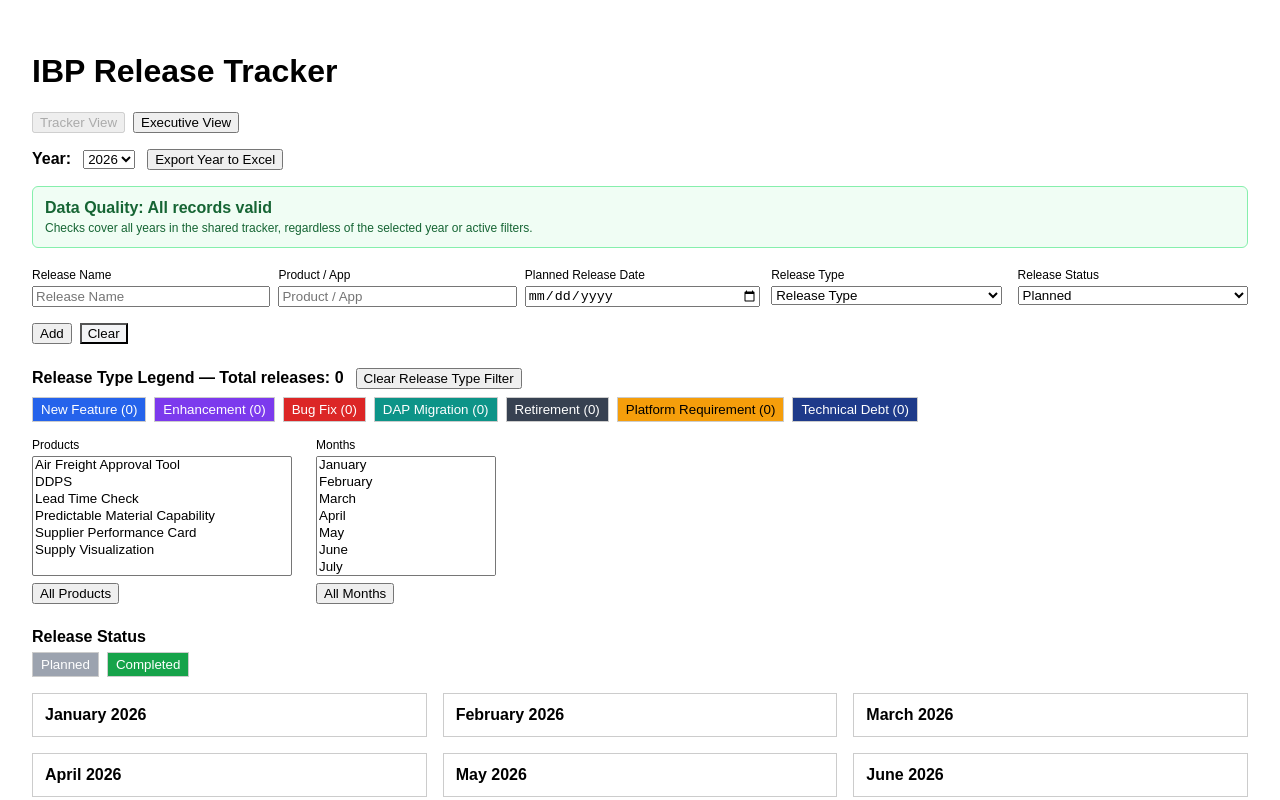
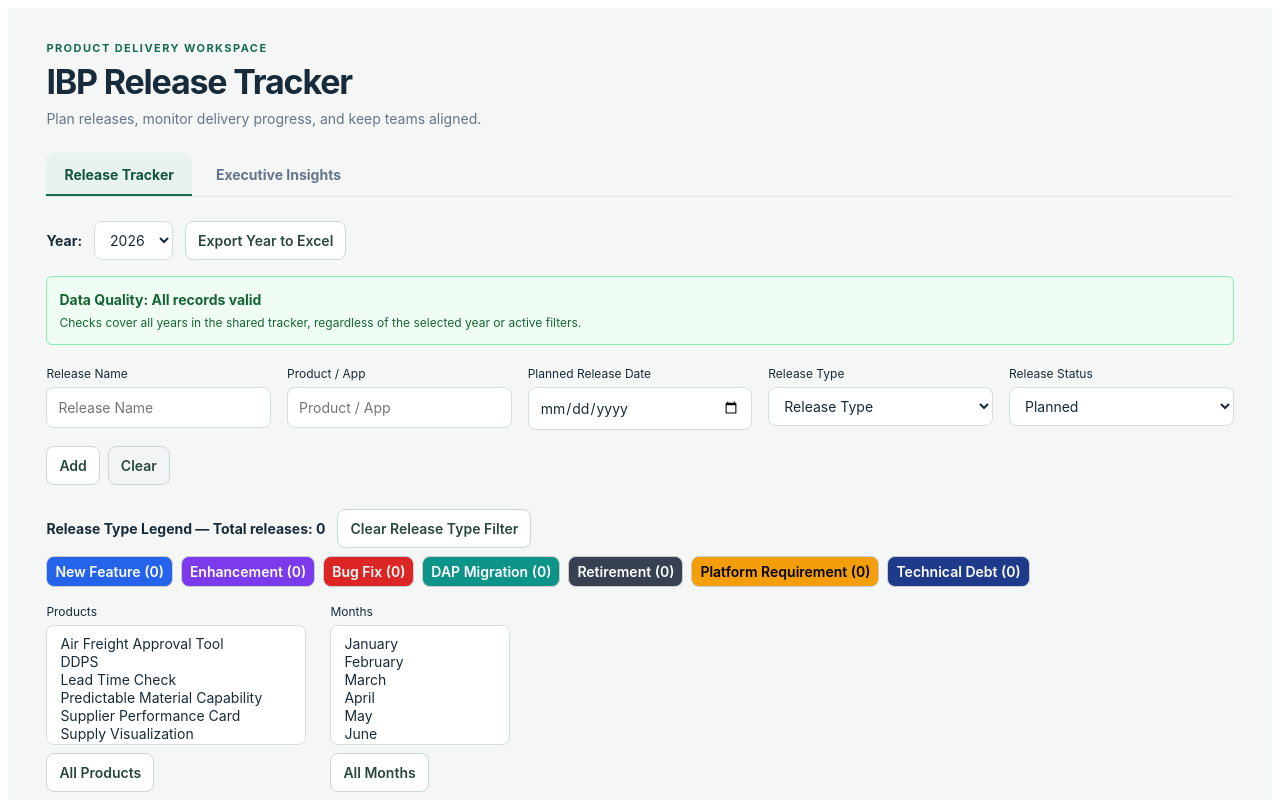
Before and after one commit to pinaki-GH/ibp-release-tracker, a Next.js app: page / in a window 1280 px wide. Shown: the top 800 px of the page. Built offline with nearby package versions, Linux system fonts and the light colour scheme.

Commit message:
Update page.tsx

```diff
--- a/app/page.tsx
+++ b/app/page.tsx
@@ -539,8 +539,61 @@ const delayedReleases = baseFiltered.filter(r => {
   });
 
   return (
-    <div style={{ padding: 24, fontFamily: "Arial, sans-serif" }}>
-      <h1>IBP Release Tracker</h1>
+    <div id="release-tracker-app" className="rt-app">
+      <style jsx global>{`
+        #release-tracker-app {
+          --rt-ink: #172b3a;
+          --rt-muted: #64748b;
+          --rt-green: #176b52;
+          --rt-green-dark: #115440;
+          --rt-green-soft: #e8f3ee;
+          --rt-canvas: #f4f7f6;
+          --rt-line: #e1e9e5;
+          color: var(--rt-ink);
+          background: var(--rt-canvas);
+          min-height: 100vh;
+          padding: 32px clamp(16px, 3vw, 44px) 48px;
+          font-family: Inter, ui-sans-serif, system-ui, -apple-system, BlinkMacSystemFont, "Segoe UI", sans-serif;
+          font-size: 14px;
+          line-height: 1.5;
+        }
+        #release-tracker-app * { box-sizing: border-box; }
+        #release-tracker-app .rt-header {
+          max-width: 1500px; margin: 0 auto 24px; display: flex;
+          align-items: flex-end; justify-content: space-between; gap: 18px; flex-wrap: wrap;
+        }
+        #release-tracker-app .rt-eyebrow { color: var(--rt-green); font-size: 11px; font-weight: 750; letter-spacing: .13em; text-transform: uppercase; margin-bottom: 5px; }
+        #release-tracker-app h1 { color: var(--rt-ink); font-size: clamp(26px, 3vw, 34px); line-height: 1.15; letter-spacing: -.035em; margin: 0; font-weight: 750; }
+        #release-tracker-app .rt-subtitle { color: var(--rt-muted); margin: 7px 0 0; font-size: 14px; }
+        #release-tracker-app .rt-nav { max-width: 1500px; margin: 0 auto 24px; display: flex; gap: 6px; border-bottom: 1px solid var(--rt-line); }
+        #release-tracker-app .rt-nav button { border: 0 !important; border-radius: 9px 9px 0 0 !important; background: transparent !important; color: var(--rt-muted) !important; padding: 11px 18px !important; font-weight: 650; box-shadow: none !important; }
+        #release-tracker-app .rt-nav button[aria-current="page"] { color: var(--rt-green-dark) !important; background: #e8f3ee !important; box-shadow: inset 0 -2px 0 var(--rt-green) !important; }
+        #release-tracker-app > :not(style) { max-width: 1500px; }
+        #release-tracker-app h2 { color: var(--rt-ink); font-size: 21px; letter-spacing: -.02em; margin-bottom: 14px; }
+        #release-tracker-app h3 { color: var(--rt-ink); }
+        #release-tracker-app button { cursor: pointer; border: 1px solid #cbd8d1; border-radius: 8px; background: #fff; color: #29483d; padding: 8px 12px; font: inherit; font-weight: 600; transition: background .15s ease, border-color .15s ease, transform .15s ease; }
+        #release-tracker-app button:hover:not(:disabled) { border-color: #8bb5a2; background: #f2f8f5; }
+        #release-tracker-app button:disabled { cursor: default; opacity: .55; }
+        #release-tracker-app input, #release-tracker-app select, #release-tracker-app textarea { border: 1px solid #d5dfda; border-radius: 8px; background: #fff; color: var(--rt-ink); padding: 9px 11px; font: inherit; min-height: 38px; }
+        #release-tracker-app input:focus, #release-tracker-app select:focus, #release-tracker-app textarea:focus { outline: 3px solid rgba(23,107,82,.13); border-color: #4d987b; }
+        #release-tracker-app [style*="border: 1px solid #ccc"] { border-color: var(--rt-line) !important; border-radius: 12px; background-color: #fff; }
+        #release-tracker-app [style*="repeat(5, 1fr)"] { grid-template-columns: repeat(auto-fit, minmax(180px, 1fr)) !important; }
+        #release-tracker-app [style*="repeat(3, 1fr)"] { grid-template-columns: repeat(auto-fit, minmax(240px, 1fr)) !important; }
+        #release-tracker-app [style*="repeat(2, 1fr)"] { grid-template-columns: repeat(auto-fit, minmax(280px, 1fr)) !important; }
+        @media (max-width: 640px) {
+          #release-tracker-app { padding: 22px 14px 32px; }
+          #release-tracker-app .rt-nav { overflow-x: auto; }
+          #release-tracker-app .rt-nav button { white-space: nowrap; padding: 10px 12px !important; }
+          #release-tracker-app select[multiple] { max-width: calc(100vw - 36px); }
+        }
+      `}</style>
+      <header className="rt-header">
+        <div>
+          <div className="rt-eyebrow">Product delivery workspace</div>
+          <h1>IBP Release Tracker</h1>
+          <p className="rt-subtitle">Plan releases, monitor delivery progress, and keep teams aligned.</p>
+        </div>
+      </header>
 
       {storageError && (
         <div
@@ -558,23 +611,11 @@ const delayedReleases = baseFiltered.filter(r => {
         </div>
       )}
 
-      {/* View Toggle */}
-      <div style={{ marginBottom: 16 }}>
-        <button
-          disabled={viewMode === "tracker"}
-          onClick={() => setViewMode("tracker")}
-        >
-          Tracker View
-        </button>
-
-        <button
-          disabled={viewMode === "executive"}
-          onClick={() => setViewMode("executive")}
-          style={{ marginLeft: 8 }}
-        >
-          Executive View
-        </button>
-      </div>
+      {/* Primary navigation */}
+      <nav className="rt-nav" aria-label="Main navigation">
+        <button type="button" aria-current={viewMode === "tracker" ? "page" : undefined} onClick={() => setViewMode("tracker")}>Release Tracker</button>
+        <button type="button" aria-current={viewMode === "executive" ? "page" : undefined} onClick={() => setViewMode("executive")}>Executive Insights</button>
+      </nav>
 
       {viewMode === "tracker" && (
         <>
```
